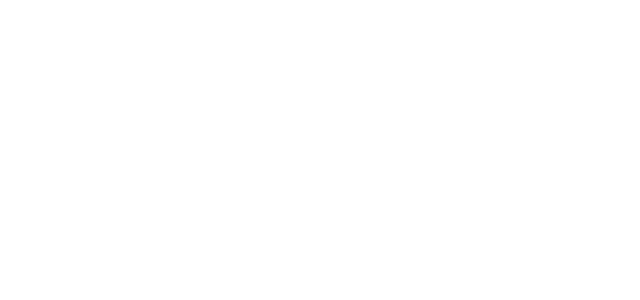
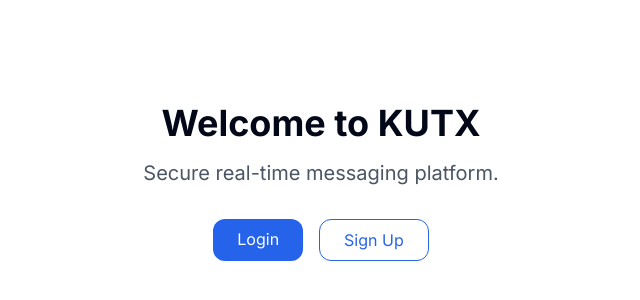
Before and after one commit to keerti0singh-cmyn/kutx, a Next.js app: page / in a window 1280 px wide. Before the commit this address had no page. Shown: the part 218-518 px from the top of the page, without its empty margins (319-959 px from the left). Built offline with nearby package versions, Linux system fonts and the light colour scheme.

Commit message:
Test: Replace redirect with landing page to debug 404

```diff
--- a/app/page.tsx
+++ b/app/page.tsx
@@ -1,5 +1,24 @@
-import { redirect } from 'next/navigation'
+import Link from 'next/link'
 
 export default function Home() {
-    redirect('/chat')
+    return (
+        <div className="flex flex-col items-center justify-center min-h-screen text-center p-4">
+            <h1 className="text-4xl font-bold mb-4">Welcome to KUTX</h1>
+            <p className="text-xl text-gray-600 mb-8">Secure real-time messaging platform.</p>
+            <div className="flex gap-4">
+                <Link
+                    href="/login"
+                    className="bg-primary text-white px-6 py-2 rounded-lg hover:opacity-90 transition"
+                >
+                    Login
+                </Link>
+                <Link
+                    href="/signup"
+                    className="border border-primary text-primary px-6 py-2 rounded-lg hover:bg-primary/10 transition"
+                >
+                    Sign Up
+                </Link>
+            </div>
+        </div>
+    )
 }
```
